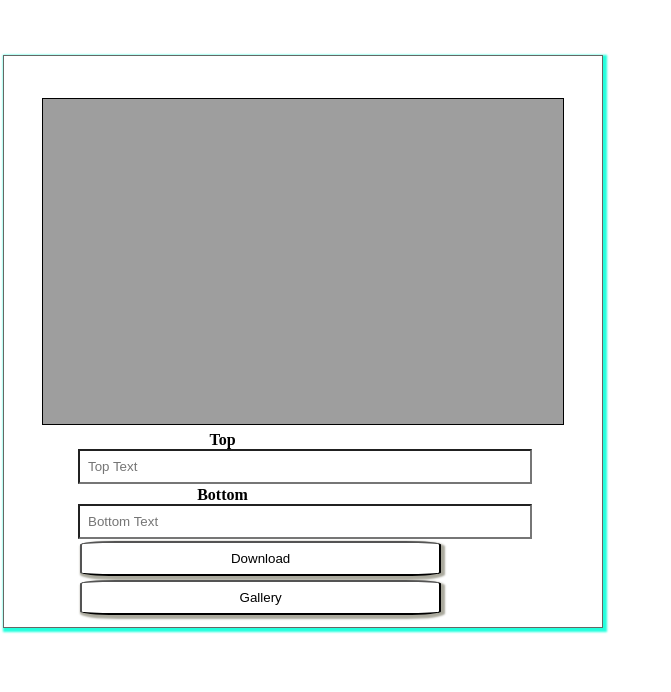
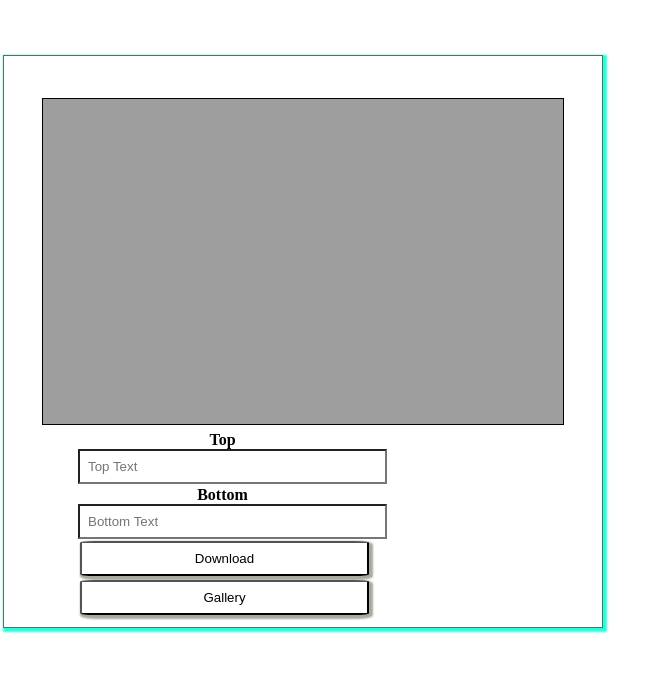
Before and after one commit to itdev164-sp2019/Project-1, a React app in the folder my-meme/: page /Modal in a window 1280 px wide. Shown: the part 108-800 px from the top of the page, without its empty margins (0-671 px from the left). Built offline with nearby package versions, Linux system fonts and the light colour scheme; a web font is replaced by a local one.

Commit message:
final commit for netlify before class starts

```diff
--- a/my-meme/public/index.html
+++ b/my-meme/public/index.html
@@ -26,7 +26,7 @@
       work correctly both with client-side routing and a non-root public URL.
       Learn how to configure a non-root public URL by running `npm run build`.
     -->
-    <title>React App</title>
+    <title>MY | MEME</title>
   </head>
   <body>
     <noscript>You need to enable JavaScript to run this app.</noscript>
--- a/my-meme/src/components/Elements/Header/Header.js
+++ b/my-meme/src/components/Elements/Header/Header.js
@@ -14,14 +14,15 @@ const H1 = styled.h1`
   margin-left: 5%;
   text-decoration: none;
   font-size: 300%;
-  position: fixed;
   background: -webkit-linear-gradient(#2fd, #000);
   -webkit-background-clip: text;
   -webkit-text-fill-color: transparent;
+  position: fixed;
 `;
 const HeadLink = styled(Link)`
   text-decoration: none;
 `;
+
 const Header = props => (
   <HeadLink to='/'>
     <Outter>
--- a/my-meme/src/components/Form/Form.js
+++ b/my-meme/src/components/Form/Form.js
@@ -7,11 +7,11 @@ const Button = styled.button`
   margin: 2px;
   cursor: pointer;
   padding: 0.5rem;
-  border-radius: 10%;
+  border-radius: 5%;
   background-color: #fff;
   color: black;
   box-shadow: 2px 2px 2px 2px #aaa99d;
-  width: 125%;
+  width: 100%;
 `;
 
 const Label = styled.label`
@@ -29,7 +29,7 @@ const FormEl = styled.form`
 const Input = styled.input`
   padding: 0.5rem;
   background-color: #fff;
-  width: 150%;
+  width: 100%;
 `;
 
 const Form = props => (
--- a/my-meme/src/components/Image/Image.js
+++ b/my-meme/src/components/Image/Image.js
@@ -12,6 +12,7 @@ const Img = styled.img`
 `;
 const Button = styled.button`
   background-color: #fff;
+  box-shadow: 1px 1px 1px 1px #2fd;
 `;
 const Image = props => (
   <Link to='/Modal'>
--- a/my-meme/src/components/Modal/Modal.js
+++ b/my-meme/src/components/Modal/Modal.js
@@ -12,8 +12,9 @@ const Outter = styled(Box)`
   text-align: center;
   margin-top: 1rem;
   max-width: 600px;
-  min-width: 400px;
+  min-width: 340px;
   padding: 10px;
+  z-index: 10000;
 `;
 
 const Canvas = styled.canvas`
@@ -67,6 +68,7 @@ class Modal extends Component {
 
   downloadFile = e => {
     e.preventDefault();
+    if (this.state.bottomVal != '' || this.state.topVal != '') {
       const canvas = this.refs.canvas;
       const canvasImg = this.refs.image;
       const ctx = canvas.getContext('2d');
@@ -81,6 +83,7 @@ class Modal extends Component {
       a.href = canvasData;
       document.body.appendChild(a);
       a.click();
+    }
   };
 
   render() {
--- a/my-meme/src/layout/App.js
+++ b/my-meme/src/layout/App.js
@@ -47,7 +47,8 @@ class App extends Component {
         ],
         index: 0
       },
-      title: 'MY | MEME'
+      title: 'MY | MEME',
+      footText: '2019 Papadakis Design INC'
     };
   }
 
@@ -80,7 +81,7 @@ class App extends Component {
             />
           </Main>
           <Footer>
-            <h2>&copy;2019 Papadakis Design INC</h2>
+            <h2>&copy;{this.state.footText}</h2>
           </Footer>
         </div>
       </BrowserRouter>
```
Lines whose indentation alone changed are shown as unchanged.
